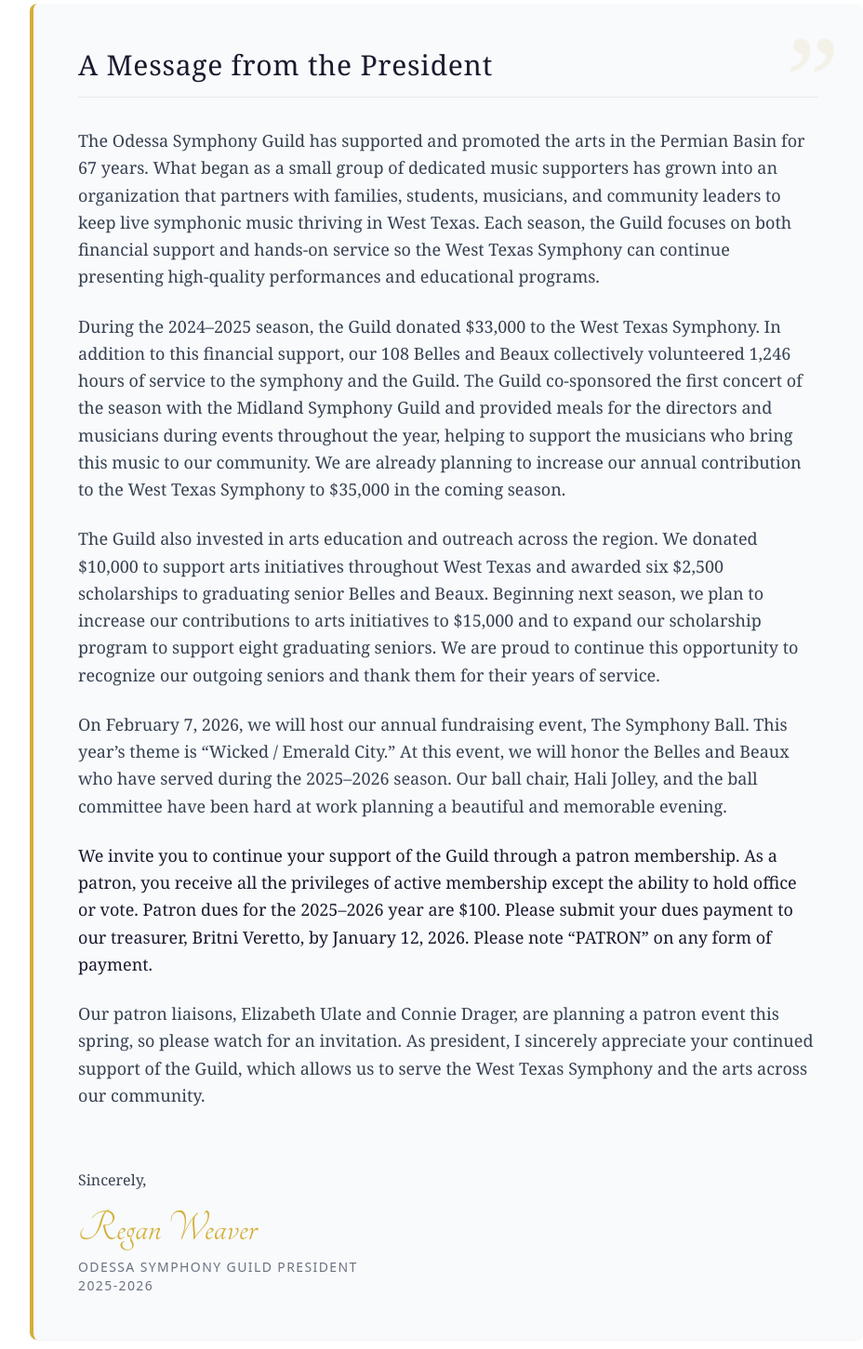
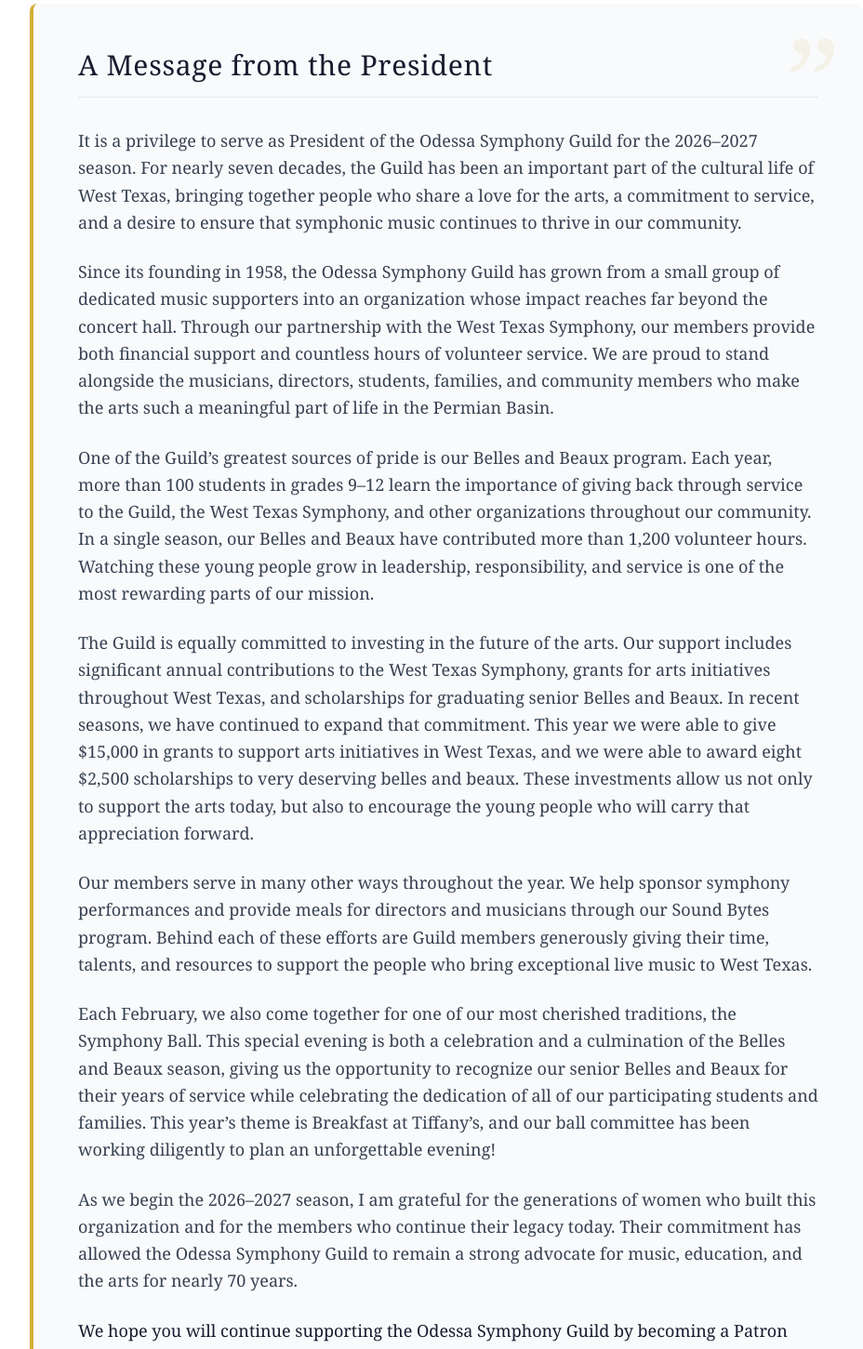
Before and after one commit to boonewh/odessasymphonyguild, a Next.js app: page / in a window 1280 px wide. Shown: the part 3260-4711 px from the top of the page at 93% size, without its empty margins (160-1088 px from the left). Built offline with nearby package versions, Linux system fonts and the light colour scheme.

Commit message:
President's letter 26-27

```diff
--- a/app/page.tsx
+++ b/app/page.tsx
@@ -230,79 +230,121 @@
 
                 <div className="space-y-6 text-lg text-gray-700 leading-relaxed font-serif">
                   <p>
-                    The Odessa Symphony Guild has supported and promoted the arts in
-                    the Permian Basin for 67 years. What began as a small group of
-                    dedicated music supporters has grown into an organization that
-                    partners with families, students, musicians, and community
-                    leaders to keep live symphonic music thriving in West Texas.
-                    Each season, the Guild focuses on both financial support and
-                    hands-on service so the West Texas Symphony can continue
-                    presenting high-quality performances and educational programs.
+                    It is a privilege to serve as President of the Odessa Symphony
+                    Guild for the 2026–2027 season. For nearly seven decades, the
+                    Guild has been an important part of the cultural life of West
+                    Texas, bringing together people who share a love for the arts,
+                    a commitment to service, and a desire to ensure that symphonic
+                    music continues to thrive in our community.
                   </p>
 
                   <p>
-                    During the 2024–2025 season, the Guild donated $33,000 to the
-                    West Texas Symphony. In addition to this financial support, our
-                    108 Belles and Beaux collectively volunteered 1,246 hours of
-                    service to the symphony and the Guild. The Guild co-sponsored
-                    the first concert of the season with the Midland Symphony Guild
-                    and provided meals for the directors and musicians during events
-                    throughout the year, helping to support the musicians who bring
-                    this music to our community. We are already planning to increase
-                    our annual contribution to the West Texas Symphony to $35,000 in
-                    the coming season.
+                    Since its founding in 1958, the Odessa Symphony Guild has grown
+                    from a small group of dedicated music supporters into an
+                    organization whose impact reaches far beyond the concert hall.
+                    Through our partnership with the West Texas Symphony, our
+                    members provide both financial support and countless hours of
+                    volunteer service. We are proud to stand alongside the
+                    musicians, directors, students, families, and community members
+                    who make the arts such a meaningful part of life in the Permian
+                    Basin.
                   </p>
 
                   <p>
-                    The Guild also invested in arts education and outreach across
-                    the region. We donated $10,000 to support arts initiatives
-                    throughout West Texas and awarded six $2,500 scholarships to
-                    graduating senior Belles and Beaux. Beginning next season, we
-                    plan to increase our contributions to arts initiatives to
-                    $15,000 and to expand our scholarship program to support eight
-                    graduating seniors. We are proud to continue this opportunity to
-                    recognize our outgoing seniors and thank them for their years of
-                    service.
+                    One of the Guild’s greatest sources of pride is our Belles and
+                    Beaux program. Each year, more than 100 students in grades 9–12
+                    learn the importance of giving back through service to the
+                    Guild, the West Texas Symphony, and other organizations
+                    throughout our community. In a single season, our Belles and
+                    Beaux have contributed more than 1,200 volunteer hours. Watching
+                    these young people grow in leadership, responsibility, and
+                    service is one of the most rewarding parts of our mission.
                   </p>
 
                   <p>
-                    On February 7, 2026, we will host our annual fundraising event,
-                    The Symphony Ball. This year’s theme is “Wicked / Emerald City.”
-                    At this event, we will honor the Belles and Beaux who have
-                    served during the 2025–2026 season. Our ball chair, Hali Jolley,
-                    and the ball committee have been hard at work planning a
-                    beautiful and memorable evening.
+                    The Guild is equally committed to investing in the future of
+                    the arts. Our support includes significant annual contributions
+                    to the West Texas Symphony, grants for arts initiatives
+                    throughout West Texas, and scholarships for graduating senior
+                    Belles and Beaux. In recent seasons, we have continued to expand
+                    that commitment. This year we were able to give $15,000 in
+                    grants to support arts initiatives in West Texas, and we were
+                    able to award eight $2,500 scholarships to very deserving belles
+                    and beaux. These investments allow us not only to support the
+                    arts today, but also to encourage the young people who will
+                    carry that appreciation forward.
+                  </p>
+
+                  <p>
+                    Our members serve in many other ways throughout the year. We
+                    help sponsor symphony performances and provide meals for
+                    directors and musicians through our Sound Bytes program. Behind
+                    each of these efforts are Guild members generously giving their
+                    time, talents, and resources to support the people who bring
+                    exceptional live music to West Texas.
+                  </p>
+
+                  <p>
+                    Each February, we also come together for one of our most
+                    cherished traditions, the Symphony Ball. This special evening
+                    is both a celebration and a culmination of the Belles and Beaux
+                    season, giving us the opportunity to recognize our senior
+                    Belles and Beaux for their years of service while celebrating
+                    the dedication of all of our participating students and
+                    families. This year’s theme is Breakfast at Tiffany’s, and our
+                    ball committee has been working diligently to plan an
+                    unforgettable evening!
+                  </p>
+
+                  <p>
+                    As we begin the 2026–2027 season, I am grateful for the
+                    generations of women who built this organization and for the
+                    members who continue their legacy today. Their commitment has
+                    allowed the Odessa Symphony Guild to remain a strong advocate
+                    for music, education, and the arts for nearly 70 years.
                   </p>
 
                   <p className="font-medium text-[#1a1a2e]">
-                    We invite you to continue your support of the Guild through a
-                    patron membership. As a patron, you receive all the privileges
-                    of active membership except the ability to hold office or vote.
-                    Patron dues for the 2025–2026 year are $100. Please submit your
-                    dues payment to our treasurer, Britni Veretto, by January 12,
-                    2026. Please note “PATRON” on any form of payment.
+                    We hope you will continue supporting the Odessa Symphony Guild
+                    by becoming a Patron Member. Patron membership offers the same
+                    benefits and privileges as active membership, with the exception
+                    of voting or holding office within the Guild. Patron dues for
+                    the 2026-2027 year are $100 and should be submitted to our
+                    treasurer, Katie Sparks, by January 12, 2026. When submitting
+                    your payment, please be sure to include “PATRON” on the form of
+                    payment so it can be properly designated.
                   </p>
 
                   <p>
-                    Our patron liaisons, Elizabeth Ulate and Connie Drager, are
-                    planning a patron event this spring, so please watch for an
-                    invitation. As president, I sincerely appreciate your continued
-                    support of the Guild, which allows us to serve the West Texas
-                    Symphony and the arts across our community.
+                    Our Patron Liaisons, Ashley Capellini and Connie Drager, are
+                    looking forward to hosting a special event for our patrons this
+                    spring. Additional details and invitations will be shared as
+                    the event approaches. I am truly grateful for your continued
+                    support of the Odessa Symphony Guild. Your generosity and
+                    involvement make it possible for us to continue supporting the
+                    West Texas Symphony while strengthening and celebrating the
+                    arts throughout our community.
+                  </p>
+
+                  <p>
+                    I look forward to all that we will accomplish together this
+                    year. Thank you for supporting the Odessa Symphony Guild, the
+                    West Texas Symphony, and the arts that enrich our entire West
+                    Texas community.
                   </p>
                 </div>
 
                 <div className="mt-10 pt-6">
-                  <p className="text-gray-700 font-serif">Sincerely,</p>
+                  <p className="text-gray-700 font-serif">With gratitude,</p>
                   <div className="mt-4">
                     {/* Using your specific title font for the signature */}
                     <p className="font-tangerine text-5xl text-[#d4af37] mb-2">
-                      Regan Weaver
+                      Shaylee Ford
                     </p>
                     <p className="text-sm uppercase tracking-widest text-gray-500 font-sans">
-                      Odessa Symphony Guild President
+                      President, 2026–2027
                       <br />
-                      2025-2026
+                      Odessa Symphony Guild
                     </p>
                   </div>
                 </div>
```
